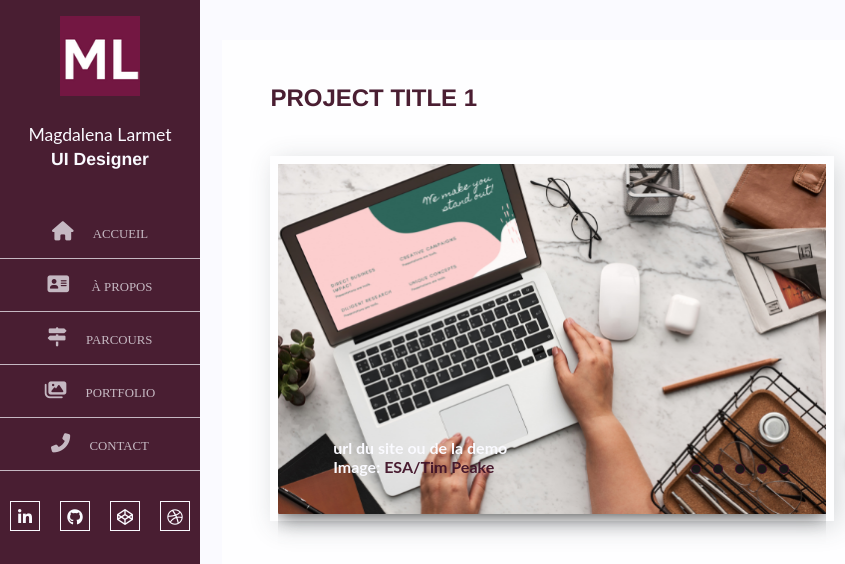
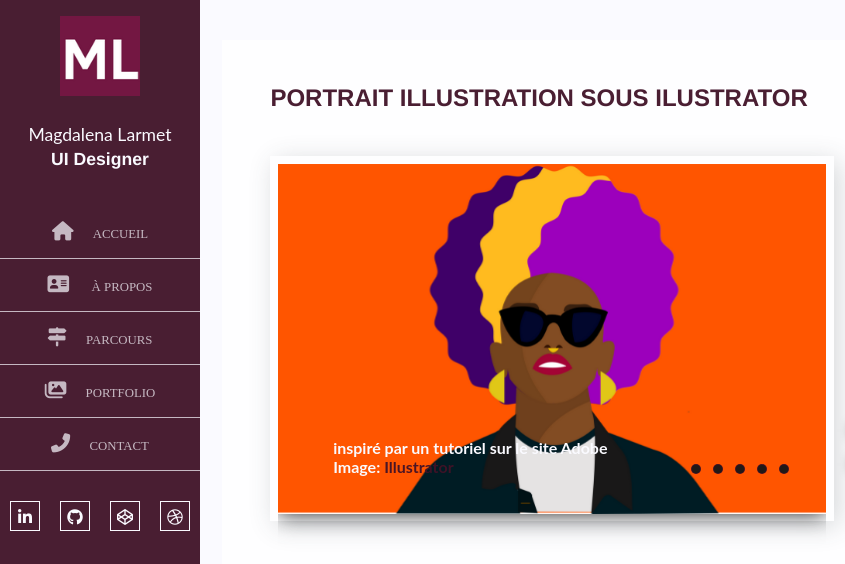
Before and after one commit to MadinaDvlpr/madina_dvlpr.github.io, a website: page projet-illustration.html in a window 1280 px wide. Shown: the top 564 px of the page, 0-845 px from the left. Drawn offline with Linux system fonts and the light colour scheme.

Commit message:
Update projet-illustration.html

```diff
--- a/projet-illustration.html
+++ b/projet-illustration.html
@@ -57,19 +57,19 @@
             <div class="page"  id="project1">
 
                 <div class="project-title">
-                    <h2>PROJECT TITLE 1</h2>
+                    <h2>PORTRAIT ILLUSTRATION SOUS ILUSTRATOR</h2>
                 </div>
                 <div class="page-content third-grid-layout">
                   <div class="thrid-col">
 
                     <div class="carousel-wrapper">
                         <div class="carousel-container">
+                          <input class="carousel__input" type="radio" id="carousel__slide--1" name="carousel" aria-hidden="true" hidden="" checked="checked">
 
-                          <input class="carousel__input" type="radio" id="carousel__slide--1" name="carousel" aria-hidden="true" hidden="" checked="checked">
             <div class="carousel__slide">
-                <img src="img/diapo1.png">
+                <img src="img/projet-illustration-portrait.png">
                 <div class="carousel__caption">
-                    <p>url du site ou de la demo<br/>Image: <a target="_blank" href="">ESA/Tim Peake</a></p>
+                    <p>inspiré par un tutoriel sur le site Adobe<br/>Image: <a target="_blank" href="">Illustrator</a></p>
 
                 </div>
             </div>
```
